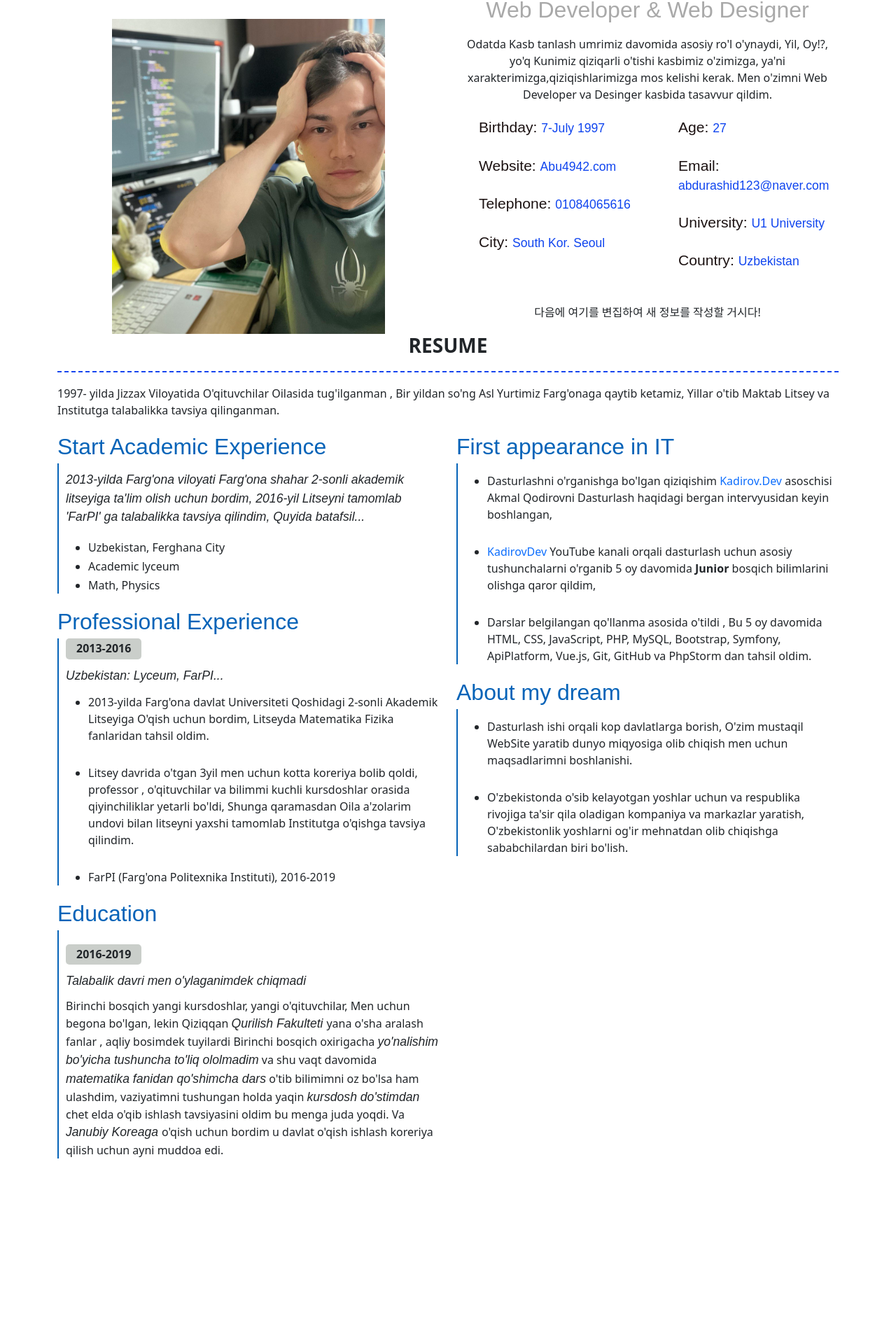
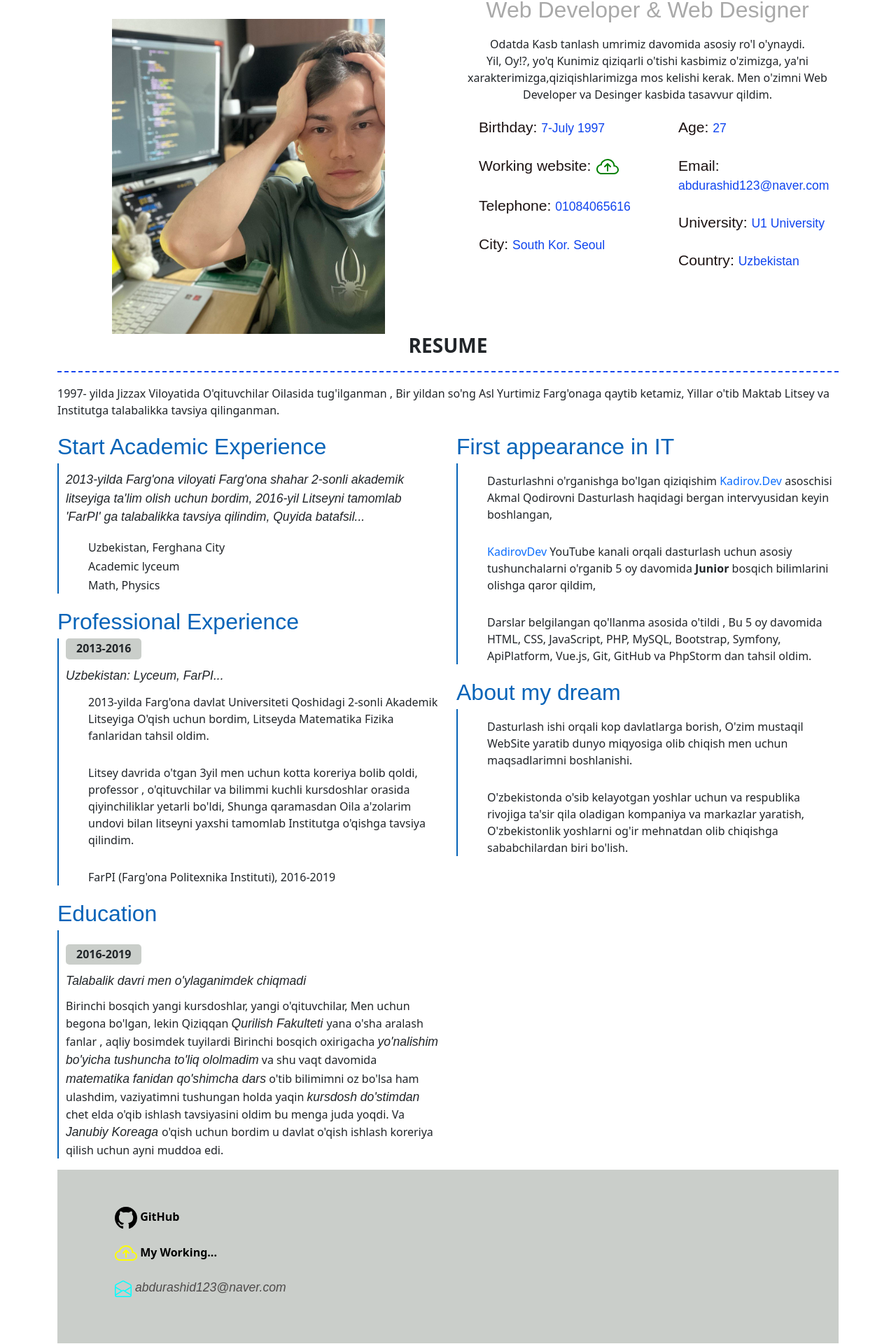
Before and after one commit to Abudevoloper/Portfolio, a Vue app: page / in a window 1280 px wide. Shown: the part 187-2107 px from the top of the page at 70% size. Before the commit the page ends 1858 px from the top, so only its background shows below. Built offline with nearby package versions, Linux system fonts and the light colour scheme.

Commit message:
edited text

```diff
--- a/public/index.html
+++ b/public/index.html
@@ -4,7 +4,7 @@
     <meta charset="utf-8">
     <meta http-equiv="X-UA-Compatible" content="IE=edge">
     <meta name="viewport" content="width=device-width,initial-scale=1.0">
-    <link rel="icon" href="<%= BASE_URL %>favicon.ico">
+
     <title><%= htmlWebpackPlugin.options.title %></title>
       <link href="https://cdn.jsdelivr.net/npm/bootstrap@5.2.1/dist/css/bootstrap.min.css" rel="stylesheet" integrity="sha384-iYQeCzEYFbKjA/T2uDLTpkwGzCiq6soy8tYaI1GyVh/UjpbCx/TYkiZhlZB6+fzT" crossorigin="anonymous">
       <script src="https://cdn.jsdelivr.net/npm/bootstrap@5.2.1/dist/js/bootstrap.bundle.min.js" integrity="sha384-u1OknCvxWvY5kfmNBILK2hRnQC3Pr17a+RTT6rIHI7NnikvbZlHgTPOOmMi466C8" crossorigin="anonymous"></script>
--- a/src/components/AboutList.vue
+++ b/src/components/AboutList.vue
@@ -14,7 +14,7 @@
             Hayotda hamma insonlar muaffaqqiyatga erishish uchun imkoniyatlari boricha
             xarakat qiladilar.
             Muaffaqqiyat deganda alsida nimani tushunish kerak?
-            Yaxshi Uy -?  Qimmat Mashina -?, Pul-? ,
+            Yaxshi Uy -? Qimmat Mashina -?, Pul-? ,
 
         </p>
 
@@ -32,8 +32,8 @@
                 <div id="right-row">
                     <div class="row">
                         <p>
-                            Odatda Kasb tanlash umrimiz davomida asosiy ro'l o'ynaydi,
-                            Yil, Oy!?,   yo'q Kunimiz qiziqarli o'tishi kasbimiz o'zimizga,
+                            Odatda Kasb tanlash umrimiz davomida asosiy ro'l o'ynaydi.<br/>
+                            Yil, Oy!?, yo'q Kunimiz qiziqarli o'tishi kasbimiz o'zimizga,
                             ya'ni xarakterimizga,qiziqishlarimizga mos kelishi kerak.
                             Men o'zimni Web Developer va Desinger kasbida tasavvur qildim.
 
@@ -41,7 +41,17 @@
                         <div class="col-12 col-sm-6 col-md-6">
                             <ul>
                                 <li><small> Birthday: </small>7-July 1997</li>
-                                <li><small> Website: </small>Abu4942.com</li>
+                                <li> <small>Working website:</small>
+                                    <a href="https://sunmi-team.netlify.app" class="text-decoration-none p-2">
+                                    <svg xmlns="http://www.w3.org/2000/svg" width="32" height="32" fill="green"
+                                         class="bi bi-cloud-arrow-up"
+                                         viewBox="0 0 16 16">
+                                        <path fill-rule="evenodd"
+                                              d="M7.646 5.146a.5.5 0 0 1 .708 0l2 2a.5.5 0 0 1-.708.708L8.5 6.707V10.5a.5.5 0 0 1-1 0V6.707L6.354 7.854a.5.5 0 1 1-.708-.708z"/>
+                                        <path
+                                            d="M4.406 3.342A5.53 5.53 0 0 1 8 2c2.69 0 4.923 2 5.166 4.579C14.758 6.804 16 8.137 16 9.773 16 11.569 14.502 13 12.687 13H3.781C1.708 13 0 11.366 0 9.318c0-1.763 1.266-3.223 2.942-3.593.143-.863.698-1.723 1.464-2.383zm.653.757c-.757.653-1.153 1.44-1.153 2.056v.448l-.445.049C2.064 6.805 1 7.952 1 9.318 1 10.785 2.23 12 3.781 12h8.906C13.98 12 15 10.988 15 9.773c0-1.216-1.02-2.228-2.313-2.228h-.5v-.5C12.188 4.825 10.328 3 8 3a4.53 4.53 0 0 0-2.941 1.1z"/>
+                                    </svg>
+                                </a></li>
                                 <li><small> Telephone: </small>01084065616</li>
                                 <li><small> City: </small>South Kor. Seoul</li>
                             </ul>
@@ -56,7 +66,7 @@
                             </ul>
                         </div>
                         <p>
-                            다음에 여기를 변집하여 새 정보를 작성할 거시다!
+                            <!--                            다음에 여기를 변집하여 새 정보를 작성할 거시다!-->
                         </p>
                     </div>
                 </div>
@@ -78,6 +88,7 @@ export default {
 svg {
 
 }
+
 .container {
     padding-top: 20px;
     position: relative;
--- /dev/null
+++ b/src/components/FooterList.vue
@@ -0,0 +1,74 @@
+<script>
+
+</script>
+
+<template>
+    <div class="footer-block">
+        <ul>
+            <li>
+                <a href="https://github.com/Abudevoloper" class="text-decoration-none ">
+                    <svg xmlns="http://www.w3.org/2000/svg" width="32" height="32" fill="black" class="bi bi-github"
+                         viewBox="0 0 16 16">
+                        <path
+                            d="M8 0C3.58 0 0 3.58 0 8c0 3.54 2.29 6.53 5.47 7.59.4.07.55-.17.55-.38 0-.19-.01-.82-.01-1.49-2.01.37-2.53-.49-2.69-.94-.09-.23-.48-.94-.82-1.13-.28-.15-.68-.52-.01-.53.63-.01 1.08.58 1.23.82.72 1.21 1.87.87 2.33.66.07-.52.28-.87.51-1.07-1.78-.2-3.64-.89-3.64-3.95 0-.87.31-1.59.82-2.15-.08-.2-.36-1.02.08-2.12 0 0 .67-.21 2.2.82.64-.18 1.32-.27 2-.27.68 0 1.36.09 2 .27 1.53-1.04 2.2-.82 2.2-.82.44 1.1.16 1.92.08 2.12.51.56.82 1.27.82 2.15 0 3.07-1.87 3.75-3.65 3.95.29.25.54.73.54 1.48 0 1.07-.01 1.93-.01 2.2 0 .21.15.46.55.38A8.012 8.012 0 0 0 16 8c0-4.42-3.58-8-8-8"/>
+                    </svg>
+                    <strong class="footer">
+                        GitHub
+                    </strong>
+                </a>
+            </li>
+        </ul>
+        <ul>
+            <li>
+                <a href="https://sunmi-team.netlify.app" class="text-decoration-none ">
+                    <svg xmlns="http://www.w3.org/2000/svg" width="32" height="32" fill="yellow"
+                         class="bi bi-cloud-arrow-up"
+                         viewBox="0 0 16 16">
+                        <path fill-rule="evenodd"
+                              d="M7.646 5.146a.5.5 0 0 1 .708 0l2 2a.5.5 0 0 1-.708.708L8.5 6.707V10.5a.5.5 0 0 1-1 0V6.707L6.354 7.854a.5.5 0 1 1-.708-.708z"/>
+                        <path
+                            d="M4.406 3.342A5.53 5.53 0 0 1 8 2c2.69 0 4.923 2 5.166 4.579C14.758 6.804 16 8.137 16 9.773 16 11.569 14.502 13 12.687 13H3.781C1.708 13 0 11.366 0 9.318c0-1.763 1.266-3.223 2.942-3.593.143-.863.698-1.723 1.464-2.383zm.653.757c-.757.653-1.153 1.44-1.153 2.056v.448l-.445.049C2.064 6.805 1 7.952 1 9.318 1 10.785 2.23 12 3.781 12h8.906C13.98 12 15 10.988 15 9.773c0-1.216-1.02-2.228-2.313-2.228h-.5v-.5C12.188 4.825 10.328 3 8 3a4.53 4.53 0 0 0-2.941 1.1z"/>
+                    </svg>
+                    <strong class="footer">
+                        My Working...
+                    </strong>
+                </a>
+            </li>
+        </ul>
+        <ul>
+            <li>
+                <a>
+                    <svg xmlns="http://www.w3.org/2000/svg" width="24" height="24" fill="aqua" class="bi "
+                         viewBox="0 0 16 16">
+                        <path
+                            d="M8.47 1.318a1 1 0 0 0-.94 0l-6 3.2A1 1 0 0 0 1 5.4v.817l5.75 3.45L8 8.917l1.25.75L15 6.217V5.4a1 1 0 0 0-.53-.882l-6-3.2ZM15 7.383l-4.778 2.867L15 13.117zm-.035 6.88L8 10.082l-6.965 4.18A1 1 0 0 0 2 15h12a1 1 0 0 0 .965-.738ZM1 13.116l4.778-2.867L1 7.383v5.734ZM7.059.435a2 2 0 0 1 1.882 0l6 3.2A2 2 0 0 1 16 5.4V14a2 2 0 0 1-2 2H2a2 2 0 0 1-2-2V5.4a2 2 0 0 1 1.059-1.765l6-3.2"/>
+                    </svg>
+                    <em class="email-color">
+                        abdurashid123@naver.com
+                    </em>
+                </a>
+            </li>
+        </ul>
+    </div>
+</template>
+
+<style>
+.footer-block {
+    background: #caceca;
+    margin-bottom: 50px;
+    padding: 50px;
+}
+
+.footer {
+    color: black;
+
+}
+
+.email-color {
+    color: #4d4a4a;
+}
+ul li {
+    list-style: none;
+}
+
+</style>
--- a/src/components/PortfolioList.vue
+++ b/src/components/PortfolioList.vue
@@ -84,7 +84,8 @@
                         </li>
                         <li>
                             <p>
-                              <a class="text-decoration-none " target="_blank" href="https://www.youtube.com/@kadirovDev">KadirovDev</a> YouTube kanali orqali dasturlash uchun asosiy tushunchalarni o'rganib
+                              <a class="text-decoration-none " target="_blank" href="https://www.youtube.com/@kadirovDev"> KadirovDev </a>
+                                YouTube kanali orqali dasturlash uchun asosiy tushunchalarni o'rganib
                                 5 oy davomida <strong>Junior</strong> bosqich bilimlarini olishga qaror qildim,
                             </p>
                         </li>
@@ -98,7 +99,6 @@
                     </ul>
                 </div>
             </div>
-
 <!--            <span> PHP </span>-->
 <!--            <div class="resume-item">-->
 <!--                <ul>-->
@@ -135,11 +135,14 @@
             </div>
         </div>
     </div>
+    <FooterList/>
 </template>
 
 <script>
+import FooterList from '@/components/FooterList.vue'
 export default {
-    name: "PortfolioList"
+    name: "PortfolioList",
+    components: {FooterList}
 }
 
 </script>
@@ -201,9 +204,7 @@ h6 {
     padding: 20px 0 0 10px;
 }
 
-.padding-left {
-    padding-left: 30px;
-}
+
 
 @keyframes go-up-slide {
     from {
--- a/src/plugins/router.js
+++ b/src/plugins/router.js
@@ -10,15 +10,6 @@ const routes = [
 
     },
 
-    {
-        path: '/exit',
-        component: function () {
-            return import ('../pages/FirstPage.vue')
-        }
-
-    }
-
-
 ]
 
 
```
Also changed, not shown: src/components/HeaderListmd.vue (deleted, +0 -105 lines), src/components/FirstPage.vue (deleted), 1 other file (tests, documents, lock files or other folders). Lines whose indentation alone changed are shown as unchanged.
